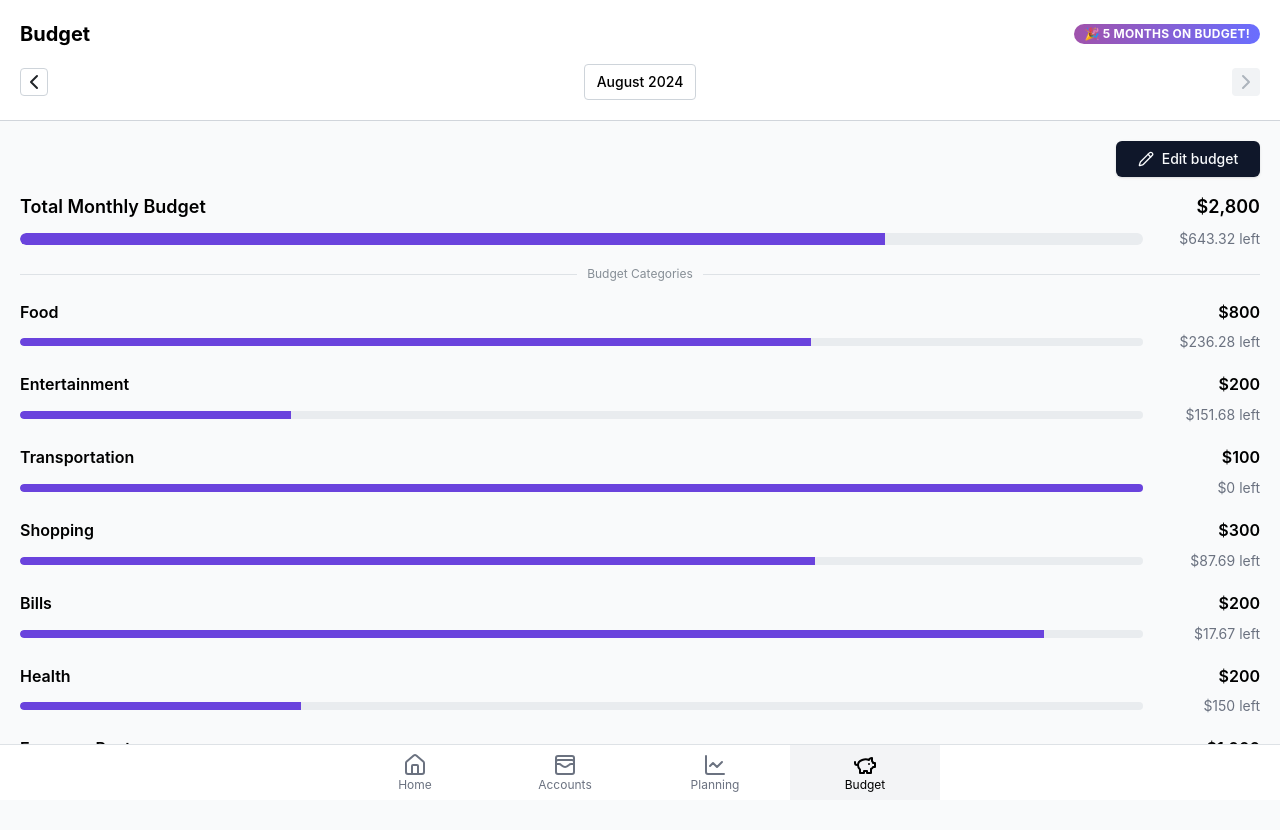
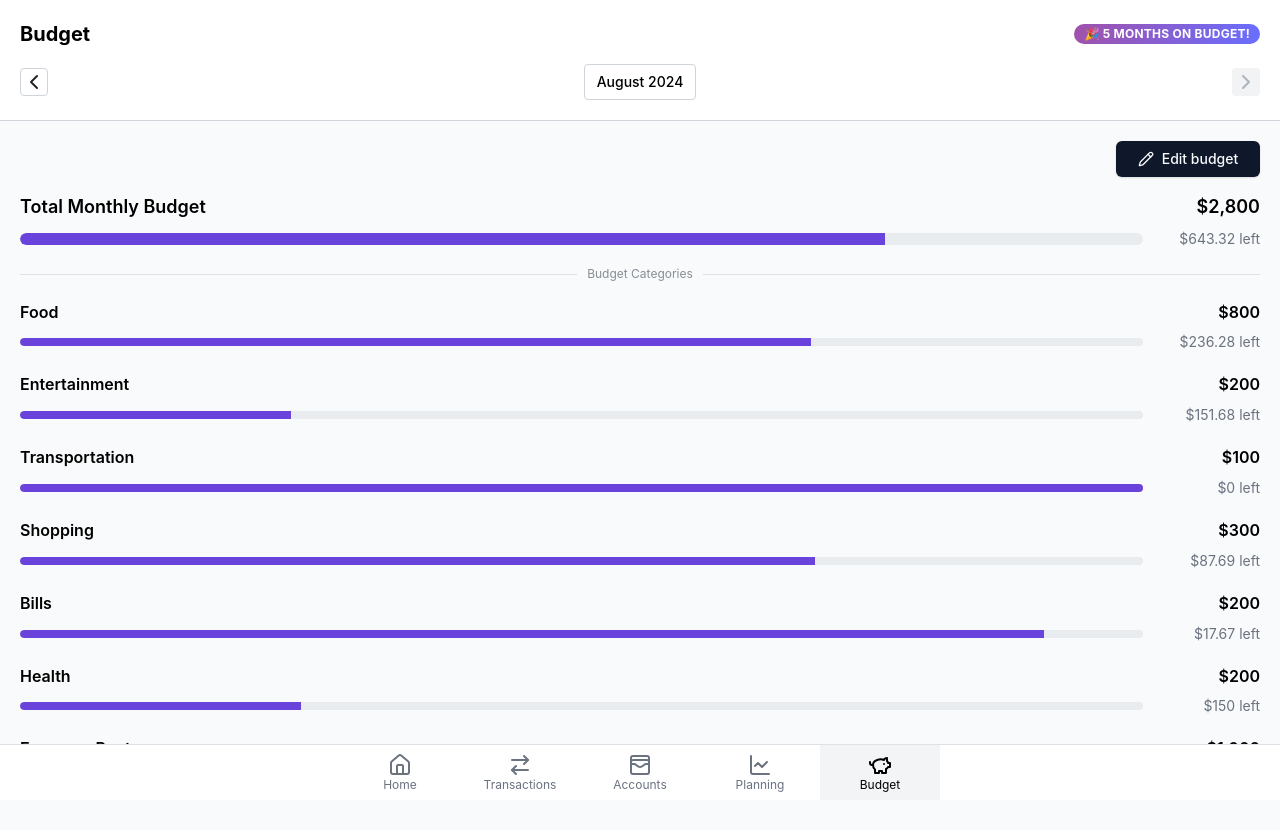
Before and after one commit to Prushka/finance-new, a React (Vite) app: page /#/budget in a window 1280 px wide. Shown: the top 830 px of the page. Built offline with nearby package versions, Linux system fonts and the light colour scheme.

Commit message:
add transactions to menu

```diff
--- a/src/Root.tsx
+++ b/src/Root.tsx
@@ -1,5 +1,6 @@
 import { AppShell } from "@mantine/core";
 import {
+  ArrowRightLeftIcon,
   ChartLineIcon,
   HomeIcon,
   PiggyBankIcon,
@@ -9,7 +10,12 @@ import { Outlet, NavLink } from "react-router-dom";
 import { Toaster } from "sonner";
 
 const NAV_BUTTONS = [
-  { label: "Home", to: "/", icon: <HomeIcon />, includes: ["transactions"] },
+  { label: "Home", to: "/", icon: <HomeIcon /> },
+  {
+    label: "Transactions",
+    to: "/transactions",
+    icon: <ArrowRightLeftIcon />,
+  },
   {
     label: "Accounts",
     to: "/accounts",
@@ -31,7 +37,7 @@ export default function Root() {
         <Outlet />
       </AppShell.Main>
       <AppShell.Footer>
-        <nav className="h-full max-w-[600px] mx-auto grid grid-cols-4">
+        <nav className="h-full max-w-[600px] mx-auto grid grid-cols-5">
           {NAV_BUTTONS.map(({ label, to, icon, includes }) => (
             <NavLink
               key={to}
```
